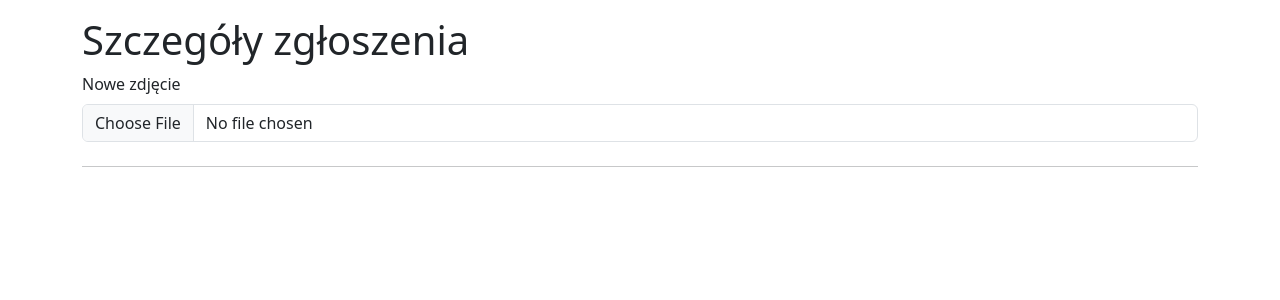
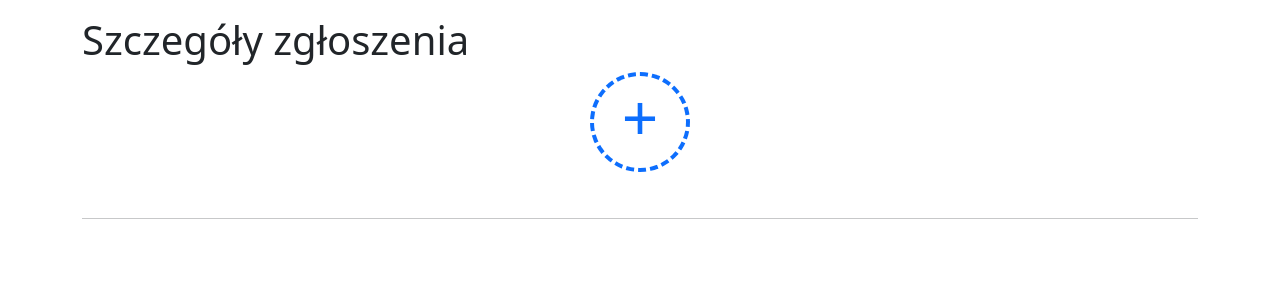
Before and after one commit to dzemeuksis/Straznik, a Flask app: template templates/report_detail.html in a window 1280 px wide. Shown: the part 56-356 px from the top of the page. Run offline with Flask 2, Linux system fonts and the light colour scheme; the template is opened without the code that fills it, so the values that code supplies are empty.

Commit message:
plusy wszędzie, style dopracowane

```diff
--- a/templates/report_detail.html
+++ b/templates/report_detail.html
@@ -33,18 +33,50 @@
     <span class="visually-hidden">Wysyłanie...</span>
   </div>
 </div>
-<!-- Formularz dodawania nowej aktualizacji (najpierw) -->
-<form id="add-entry-form" method="post" enctype="multipart/form-data">
-  <input type="hidden" name="action" value="add_entry">
-  <input type="hidden" name="lat" id="lat">
-  <input type="hidden" name="lng" id="lng">
-  <div class="mb-3">
-    <label for="image" class="form-label">Nowe zdjęcie</label>
-    <input class="form-control" type="file" id="image" name="image" required>
-  </div>
-  <!-- Opcjonalny opis przesyłany w oddzielnej kolejności; nie wysyłamy w tym formularzu -->
-  <!-- Pole opisu i przycisk zostały usunięte; formularz wysyła się automatycznie po wyborze zdjęcia -->
-</form>
+<!-- Formularz dodawania nowej aktualizacji (przycisk plus) -->
+<style>
+  .upload-circle {
+    width: 100px;
+    height: 100px;
+    border: 4px dashed #0d6efd;
+    border-radius: 50%;
+    background-color: transparent;
+    position: relative;
+    cursor: pointer;
+    transition: background-color .3s, border-color .3s;
+    display: inline-block;
+    margin-bottom: 1rem;
+  }
+  .upload-circle::before {
+    content: '+';
+    position: absolute;
+    top: 45%;
+    left: 50%;
+    transform: translate(-50%, -50%);
+    font-size: 4rem;
+    color: #0d6efd;
+    transition: color .3s;
+  }
+  .upload-circle:hover {
+    background-color: #0d6efd;
+    border-color: #0d6efd;
+  }
+  .upload-circle:hover::before {
+    color: #fff;
+  }
+  #image {
+    display: none;
+  }
+</style>
+<div class="d-flex justify-content-center mb-4">
+  <form id="add-entry-form" method="post" enctype="multipart/form-data">
+    <input type="hidden" name="action" value="add_entry">
+    <input type="hidden" name="lat" id="lat">
+    <input type="hidden" name="lng" id="lng">
+    <label for="image" class="upload-circle" title="Dodaj zdjęcie"></label>
+    <input type="file" id="image" name="image" accept="image/*" required>
+  </form>
+</div>
 <hr class="my-4">
 <!-- Wersje zgłoszenia od najnowszej do najstarszej -->
 {% for entry in report.entries | reverse %}
--- a/templates/report_form.html
+++ b/templates/report_form.html
@@ -21,10 +21,10 @@
   .upload-circle::before {
     content: '+';
     position: absolute;
-    top: 40%;
+    top: 42%;
     left: 50%;
     transform: translate(-50%, -50%);
-    font-size: 10rem;
+    font-size: 9rem;
     color: #0d6efd;
     transition: color .3s;
   }
```
